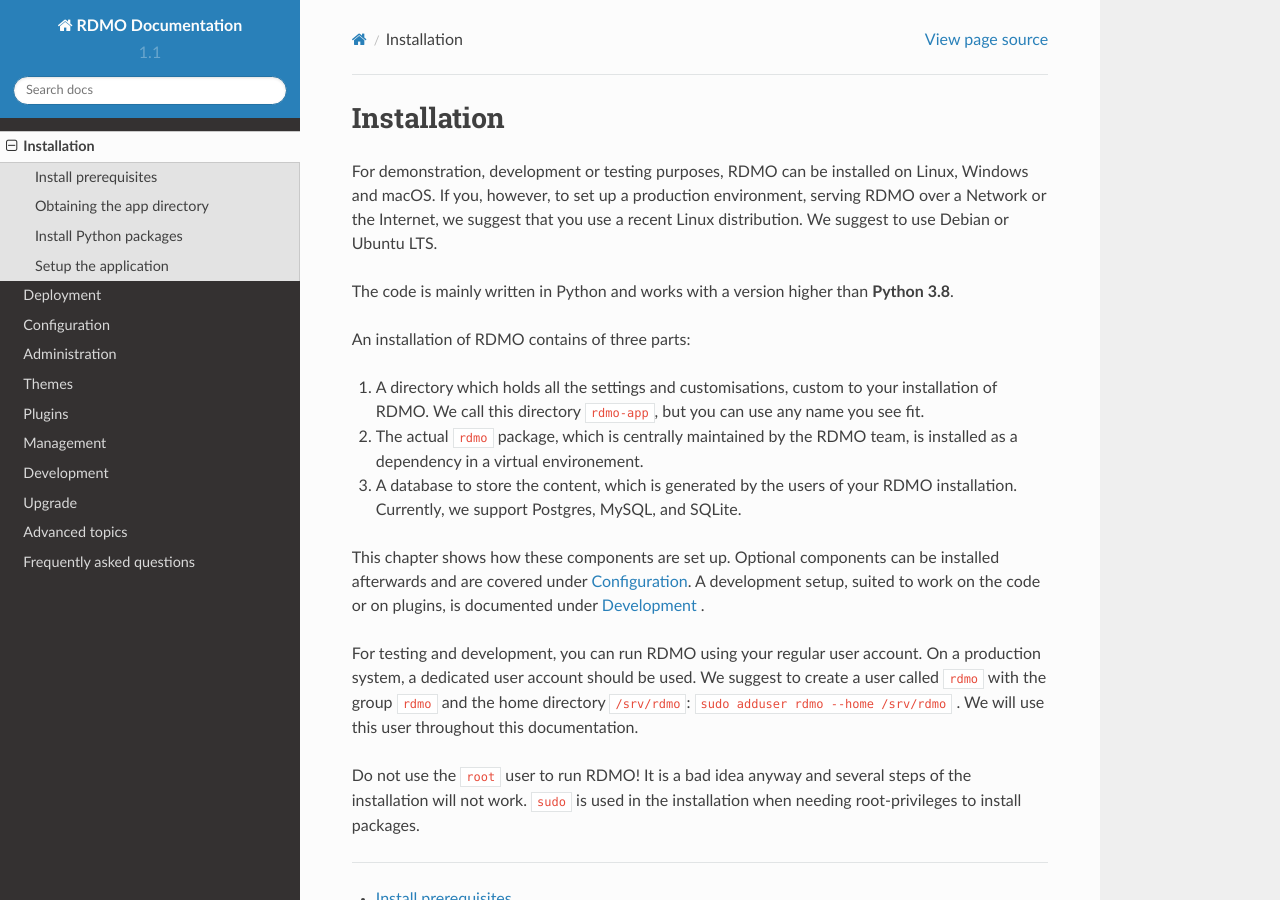
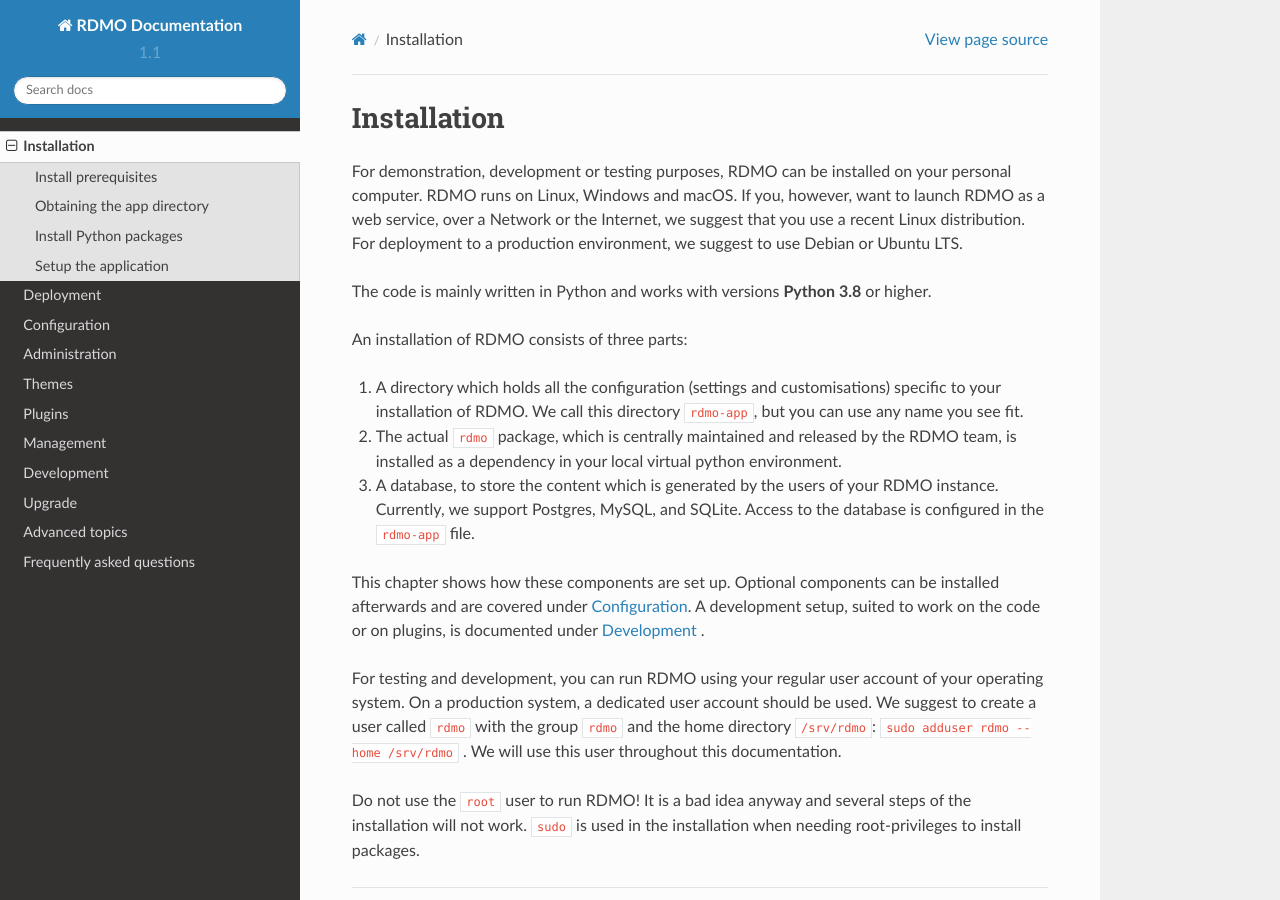
Before and after one commit to rdmorganiser/rdmo-docs, a Sphinx documentation site: the page built from docs/installation/index.md, in a window 1280 px wide and 900 px high. Built offline with Sphinx 7.4.7 and the Read the Docs theme 2.0.0, drawn with Linux system fonts in a browser that asks for light colours.

Commit message:
chore: rewrite text, fix Py 3.8 or higher

```diff
--- a/docs/installation/index.md
+++ b/docs/installation/index.md
@@ -1,18 +1,20 @@
 # Installation
 
-For demonstration, development or testing purposes, RDMO can be installed on Linux, Windows and macOS. If you, however, to set up a production environment, serving RDMO over a Network or the Internet, we suggest that you use a recent Linux distribution. We suggest to use Debian or Ubuntu LTS.
+For demonstration, development or testing purposes, RDMO can be installed on your personal computer. RDMO runs on
+ Linux, Windows and macOS. If you, however, want to launch RDMO as a web service, over a Network or the Internet,
+ we suggest that you use a recent Linux distribution. For deployment to a production environment, we suggest to use Debian or Ubuntu LTS.
 
-The code is mainly written in Python and works with a version higher than **Python 3.8**.
+The code is mainly written in Python and works with versions **Python 3.8** or higher.
 
-An installation of RDMO contains of three parts:
+An installation of RDMO consists of three parts:
 
-1) A directory which holds all the settings and customisations, custom to your installation of RDMO. We call this directory `rdmo-app`, but you can use any name you see fit.
-2) The actual `rdmo` package, which is centrally maintained by the RDMO team, is installed as a dependency in a virtual environement.
-3) A database to store the content, which is generated by the users of your RDMO installation. Currently, we support Postgres, MySQL, and SQLite.
+1) A directory which holds all the configuration (settings and customisations) specific to your installation of RDMO. We call this directory `rdmo-app`, but you can use any name you see fit.
+2) The actual `rdmo` package, which is centrally maintained and released by the RDMO team, is installed as a dependency in your local virtual python environment.
+3) A database, to store the content which is generated by the users of your RDMO instance. Currently, we support Postgres, MySQL, and SQLite. Access to the database is configured in the `rdmo-app` file.
 
 This chapter shows how these components are set up. Optional components can be installed afterwards and are covered under [Configuration](../configuration/index.html). A development setup, suited to work on the code or on plugins, is documented under [Development](../development/index.html) .
 
-For testing and development, you can run RDMO using your regular user account. On a production system, a dedicated user account should be used. We suggest to create a user called `rdmo` with the group `rdmo` and the home directory `/srv/rdmo`: `sudo adduser rdmo --home /srv/rdmo` . We will use this user throughout this documentation.
+For testing and development, you can run RDMO using your regular user account of your operating system. On a production system, a dedicated user account should be used. We suggest to create a user called `rdmo` with the group `rdmo` and the home directory `/srv/rdmo`: `sudo adduser rdmo --home /srv/rdmo` . We will use this user throughout this documentation.
 
 Do not use the `root` user to run RDMO! It is a bad idea anyway and several steps of the installation will not work. `sudo` is used in the installation when needing root-privileges to install packages.
 
```
